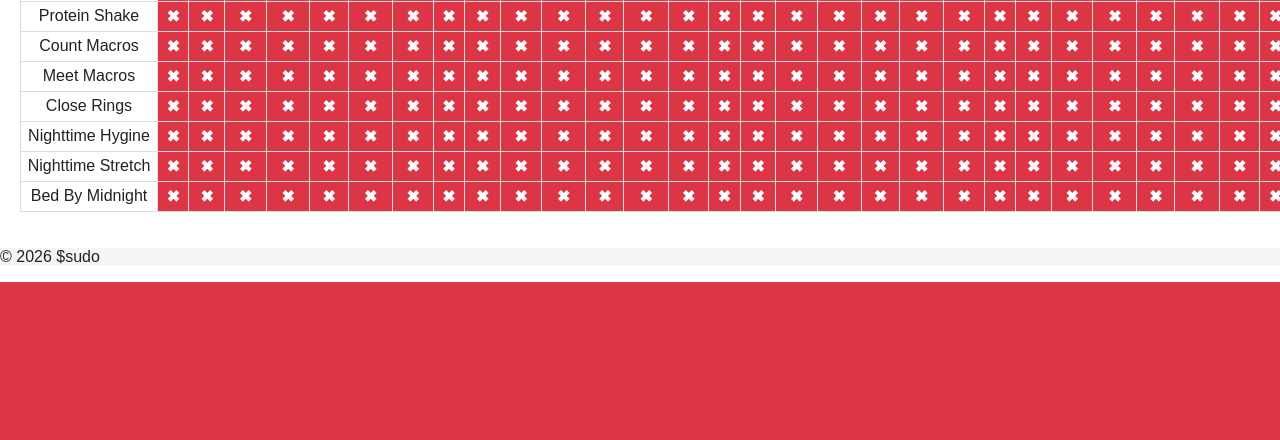
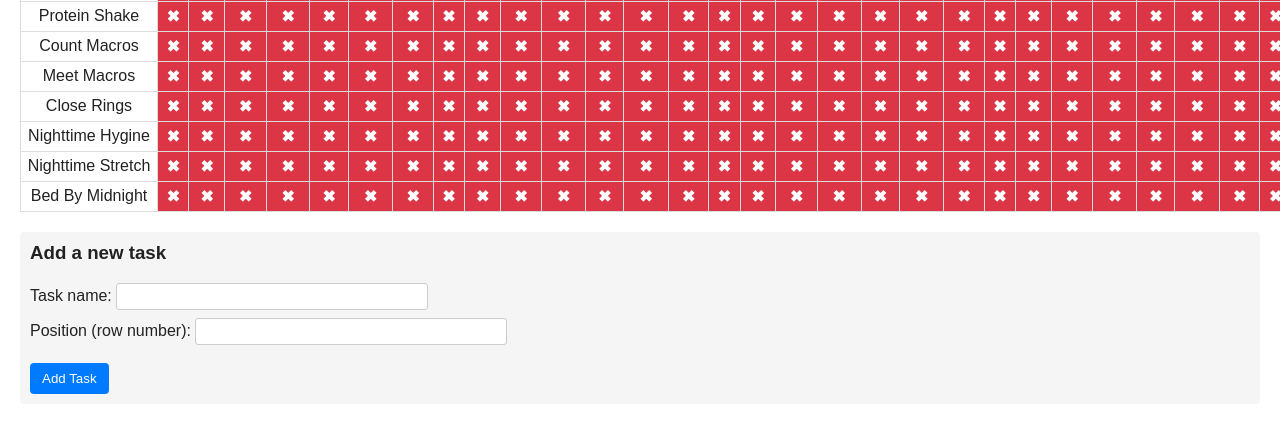
Before and after one commit to codyjwalker/DailyTaskTracker, a Flask app: page /monthly in a window 1280 px wide; the page is wider, and only the part inside the window is pictured. Shown: the part 788-1228 px from the top of that part. Before the commit the page ends 1070 px from the top of that part, so only its background shows below. Run offline with Flask 2, Linux system fonts and the light colour scheme.

Commit message:
Rename Daily Tasks & ToDo List Items to be more distinct from each other.  Remove unnecessary pycache files.

```diff
--- a/app/routes.py
+++ b/app/routes.py
@@ -2,6 +2,10 @@
 """
 Simple Flask application for tracking daily tasks.
 Author: $sudo
+
+Personal Task Tracker – Routes module.
+
+This module implements the Flask routes for the application.
 """
 
 import os
@@ -9,264 +13,312 @@ import json
 import datetime
 import uuid
 
-
-from flask import (
-    render_template,
-    request,
-    redirect,
-    url_for,
-)
-
-# Import the Flask app that lives in app/__init__.py
-# (This is the actual application object, not the proxy.)
+from flask import render_template, request, redirect, url_for
 from . import app
 
 
-# ------------------------------------------------------------------
-# Data‑file paths – relative to the package root
-# ------------------------------------------------------------------
+# ----------------------------------------------------------------------
+# Configuration & file names
+# ----------------------------------------------------------------------
 BASE_DIR = os.path.join(app.root_path, '..', 'data')
-DATA_FILE = os.path.join(BASE_DIR, 'tasks.json')
-TODO_FILE = os.path.join(BASE_DIR, 'todolist.json')
 
-# The fixed list of tasks for each day
-TASKS = [
-      'Wake Up By 8:30',
-      'Log Weight',
-      'Make Bed',
-      'Morning Mantra',
-      'Meditate',
-      'Morning Sun',
-      'Stretch',
-      'Check Email',
-      'Morning Hygine',
-      'Vitamins/Creatine',
-      'Workout Regime',
-      'Feed & Take Out Sharron',
-      'Work Goals',
-      'Tidy Up',
-      'ToDo (~30min)',
-      'Music Production Goals',
-      'Protein Shake',
-      'Count Macros',
-      'Meet Macros',
-      'Close Rings',
-      'Nighttime Hygine',
-      'Nighttime Stretch',
-      'Bed By Midnight'
+DAILY_TASKS_FILE = os.path.join(BASE_DIR, 'DailyTasks.json')
+TODO_LIST_FILE   = os.path.join(BASE_DIR, 'ToDoList.json')
+DAILY_TASKS_LIST = os.path.join(BASE_DIR, 'DailyTasksList.json')
+
+DEFAULT_DAILY_TASKS = [
+    'Wake Up By 8:30',
+    'Log Weight',
+    'Make Bed',
+    'Morning Mantra',
+    'Meditate',
+    'Morning Sun',
+    'Stretch',
+    'Check Email',
+    'Morning Hygine',
+    'Vitamins/Creatine',
+    'Workout Regime',
+    'Feed & Take Out Sharron',
+    'Work Goals',
+    'Tidy Up',
+    'ToDo (~30min)',
+    'Music Production Goals',
+    'Protein Shake',
+    'Count Macros',
+    'Meet Macros',
+    'Close Rings',
+    'Nighttime Hygine',
+    'Nighttime Stretch',
+    'Bed By Midnight',
 ]
 
+
+# ----------------------------------------------------------------------
+# Persistent storage helpers
+# ----------------------------------------------------------------------
+def load_task_names() -> list:
+    """Return the list of task names, creating the file if it does not exist."""
+    if not os.path.exists(DAILY_TASKS_LIST):
+        with open(DAILY_TASKS_LIST, 'w') as f:
+            json.dump(DEFAULT_DAILY_TASKS, f, indent=4)
+        return DEFAULT_DAILY_TASKS.copy()
+
+    with open(DAILY_TASKS_LIST, 'r') as f:
+        try:
+            return json.load(f)
+        except json.JSONDecodeError:
+            return DEFAULT_DAILY_TASKS.copy()
+
+
+def save_task_names(task_names: list) -> None:
+    """Persist the list of task names."""
+    with open(DAILY_TASKS_LIST, 'w') as f:
+        json.dump(task_names, f, indent=4)
+
+
+def load_daily_tasks() -> dict:
+    """Load the per‑date status map."""
+    if not os.path.exists(DAILY_TASKS_FILE):
+        with open(DAILY_TASKS_FILE, 'w') as f:
+            json.dump({}, f)
+        return {}
+
+    with open(DAILY_TASKS_FILE, 'r') as f:
+        try:
+            data = json.load(f)
+            return {str(k): v for k, v in data.items()}
+        except json.JSONDecodeError:
+            return {}
+
+
+def save_daily_tasks(data: dict) -> None:
+    """Persist the per‑date status map."""
+    with open(DAILY_TASKS_FILE, 'w') as f:
+        json.dump(data, f, indent=4)
+
+
+def load_todo_items() -> list:
+    """Return the list of To‑Do items, creating the file if it does not exist."""
+    if not os.path.exists(TODO_LIST_FILE):
+        with open(TODO_LIST_FILE, 'w') as f:
+            json.dump([], f)
+        return []
+
+    with open(TODO_LIST_FILE, 'r') as f:
+        try:
+            return json.load(f)
+        except json.JSONDecodeError:
+            return []
+
+
+def save_todo_items(items: list) -> None:
+    """Persist the To‑Do items list."""
+    with open(TODO_LIST_FILE, 'w') as f:
+        json.dump(items, f, indent=4)
+
+
+# ----------------------------------------------------------------------
+# Calendar navigation helpers
+# ----------------------------------------------------------------------
 def get_previous_month(year: int, month: int) -> tuple[int, int]:
     """Return (prev_year, prev_month)."""
     return (year - 1, 12) if month == 1 else (year, month - 1)
+
 
 def get_next_month(year: int, month: int) -> tuple[int, int]:
     """Return (next_year, next_month)."""
     return (year + 1, 1) if month == 12 else (year, month + 1)
 
-def load_data():
-    """Load the tasks data from the JSON file."""
-    if not os.path.exists(DATA_FILE):
-        # Create an empty file if it doesn't exist
-        with open(DATA_FILE, 'w') as f:
-            json.dump({}, f)
-        return {}
-    with open(DATA_FILE, 'r') as f:
-        try:
-            data = json.load(f)
-            # Ensure keys are strings
-            return {str(k): v for k, v in data.items()}
-        except json.JSONDecodeError:
-            # Corrupted file, reset
-            return {}
 
-def save_data(data):
-    """Save the tasks data to the JSON file."""
-    with open(DATA_FILE, 'w') as f:
-        json.dump(data, f, indent=4)
-
-def get_date_data(date_str):
-    """Get the tasks dictionary for a specific date string (YYYY-MM-DD).
-    If the date does not exist, initialize with all tasks set to False.
-    """
-    data = load_data()
-    if date_str not in data:
-        # Initialize
-        data[date_str] = {task: False for task in TASKS}
-        save_data(data)
-    return data[date_str]
-
-def update_date_data(date_str, statuses):
-    """Update the tasks statuses for a given date string.
-    `statuses` is a dict mapping task names to bool.
-    """
-    data = load_data()
-    data[date_str] = statuses
-    save_data(data)
-
-def generate_month_view(year, month):
-    """Generate data for rendering the monthly overview.
-    Returns a list of days with date strings, weekday, and task statuses.
-    """
-    # First day of month
+# ----------------------------------------------------------------------
+# Monthly view generator
+# ----------------------------------------------------------------------
+def generate_month_view(year: int, month: int):
+    """Return a list of day info dicts for the month."""
     first_day = datetime.date(year, month, 1)
-    # Last day
     if month == 12:
         last_day = datetime.date(year, month, 31)
     else:
         last_day = datetime.date(year, month + 1, 1) - datetime.timedelta(days=1)
     num_days = last_day.day
 
-    data = load_data()
+    data = load_daily_tasks()
+    task_names = load_task_names()
     days = []
+
     for day in range(1, num_days + 1):
         date_obj = datetime.date(year, month, day)
         date_str = date_obj.isoformat()
-        # Ensure data exists
+
         if date_str not in data:
-            data[date_str] = {task: False for task in TASKS}
-        day_info = {
+            data[date_str] = {task: False for task in task_names}
+        else:
+            # Ensure any newly added task names are present
+            for task in task_names:
+                if task not in data[date_str]:
+                    data[date_str][task] = False
+
+        days.append({
             'date': date_str,
             'day': day,
             'weekday': date_obj.strftime('%a'),
-            'statuses': data[date_str]
-        }
-        days.append(day_info)
-    # Persist any new dates
-    save_data(data)
+            'statuses': data[date_str],
+        })
+
+    save_daily_tasks(data)
     return days
 
-def load_todo_data():
-    """Return the list of todo items.  Create the file if it does not exist."""
-    if not os.path.exists(TODO_FILE):
-        with open(TODO_FILE, 'w') as f:
-            json.dump([], f)
-        return []
 
-    with open(TODO_FILE, 'r') as f:
-        try:
-            return json.load(f)
-        except json.JSONDecodeError:
-            return []
+# ----------------------------------------------------------------------
+# Per‑date helpers
+# ----------------------------------------------------------------------
+def get_daily_status(date_str: str) -> dict:
+    """Return status dict for a date, ensuring all tasks exist."""
+    data = load_daily_tasks()
+    task_names = load_task_names()
 
-def save_todo_data(data):
-    """Persist the todo list."""
-    with open(TODO_FILE, 'w') as f:
-        json.dump(data, f, indent=4)
+    if date_str not in data:
+        data[date_str] = {task: False for task in task_names}
+        save_daily_tasks(data)
+    else:
+        for task in task_names:
+            if task not in data[date_str]:
+                data[date_str][task] = False
+        save_daily_tasks(data)
+
+    return data[date_str]
 
 
-@app.context_processor
-def inject_now():
-    """Provide the current year to templates for the footer."""
-    return {'current_year': datetime.datetime.utcnow().year}
+def update_daily_status(date_str: str, statuses: dict) -> None:
+    """Update the status map for a date and persist."""
+    data = load_daily_tasks()
+    data[date_str] = statuses
+    save_daily_tasks(data)
+
+
+# ----------------------------------------------------------------------
+# Routes
+# ----------------------------------------------------------------------
+@app.route('/monthly')
+def monthly():
+    """Render the monthly overview."""
+    today = datetime.date.today()
+    month = int(request.args.get('month', today.month))
+    year = int(request.args.get('year', today.year))
+
+    days = generate_month_view(year, month)
+
+    prev_year, prev_month = get_previous_month(year, month)
+    next_year, next_month = get_next_month(year, month)
+
+    task_names = load_task_names()
+
+    return render_template(
+        'monthly.html',
+        year=year,
+        month=month,
+        month_name=datetime.date(year, month, 1).strftime('%B'),
+        days=days,
+        tasks=task_names,
+        prev_year=prev_year,
+        prev_month=prev_month,
+        next_year=next_year,
+        next_month=next_month,
+    )
+
+
+@app.route('/daily', methods=['GET', 'POST'])
+def daily():
+    """Render and handle the daily overview."""
+    date_str = request.args.get('date')
+    if not date_str:
+        date_str = datetime.date.today().isoformat()
+
+    try:
+        datetime.datetime.strptime(date_str, '%Y-%m-%d')
+    except ValueError:
+        return redirect(url_for('monthly'))
+
+    if request.method == 'POST':
+        task_names = load_task_names()
+        statuses = {task: f'task_{i}' in request.form for i, task in enumerate(task_names)}
+        update_daily_status(date_str, statuses)
+        return redirect(url_for('daily', date=date_str))
+
+    day_statuses = get_daily_status(date_str)
+    task_names = load_task_names()
+    return render_template(
+        'daily.html',
+        date=date_str,
+        tasks=task_names,
+        statuses=day_statuses,
+    )
+
+
+@app.route('/add_task', methods=['POST'])
+def add_task():
+    """Handle addition of a new daily task via the monthly view."""
+    name = request.form.get('name', '').strip()
+    pos = request.form.get('position', '').strip()
+
+    if not name:
+        return redirect(url_for('monthly'))
+
+    try:
+        pos_int = int(pos)
+    except (ValueError, TypeError):
+        pos_int = None
+
+    task_names = load_task_names()
+
+    if pos_int is None or pos_int < 1 or pos_int > len(task_names) + 1:
+        pos_int = len(task_names) + 1
+
+    task_names.insert(pos_int - 1, name)
+    save_task_names(task_names)
+
+    # Add the new task to all existing dates
+    data = load_daily_tasks()
+    for date_str, statuses in data.items():
+        if name not in statuses:
+            statuses[name] = False
+    save_daily_tasks(data)
+
+    return redirect(url_for('monthly'))
 
 
 @app.route('/todolist', methods=['GET', 'POST'])
 def todo():
-    """ Render the ToDo list page and process add/complete actions """
+    """Render the To‑Do list page and handle add/complete actions."""
     if request.method == 'POST':
         action = request.form.get('action')
-
-        # ----- Add a new item ------------------------------------
         if action == 'add':
             name = request.form.get('name', '').strip()
-            if name:                                       # guard against empty strings
+            if name:
                 new_item = {
                     'id': str(uuid.uuid4()),
                     'name': name,
                     'completed': False,
                     'timestamp': None,
                 }
-                todo_items = load_todo_data()
-                todo_items.append(new_item)
-                save_todo_data(todo_items)
-
+                items = load_todo_items()
+                items.append(new_item)
+                save_todo_items(items)
             return redirect(url_for('todo'))
 
-        # ----- Mark an item as completed --------------------------
-        elif action == 'complete':
+        if action == 'complete':
             item_id = request.form.get('item_id')
             if item_id:
-                todo_items = load_todo_data()
-                for itm in todo_items:
+                items = load_todo_items()
+                for itm in items:
                     if itm['id'] == item_id:
                         itm['completed'] = True
                         itm['timestamp'] = datetime.datetime.now().isoformat(sep=' ', timespec='seconds')
                         break
-                save_todo_data(todo_items)
-
+                save_todo_items(items)
             return redirect(url_for('todo'))
 
-    # ----- GET ----------------------------------------------------
-    todo_items = load_todo_data()
-    pending = [i for i in todo_items if not i.get('completed')]
-    completed = [i for i in todo_items if i.get('completed')]
+    items = load_todo_items()
+    pending = [i for i in items if not i.get('completed')]
+    completed = [i for i in items if i.get('completed')]
     return render_template('todolist.html', pending=pending, completed=completed)
-
-@app.route('/')
-@app.route('/monthly')
-def monthly():
-    """Render the monthly view for an arbitrary month/year."""
-    """If no `year`/`month` is supplied the current month is used."""
-
-    """ Resolve the requested month & year """
-    today = datetime.date.today()
-    month = int(request.args.get('month', today.month))
-    year  = int(request.args.get('year', today.year))
-
-    """ Build the calendar and calculate prev/next """
-    days = generate_month_view(year, month)
-
-    prev_year, prev_month = get_previous_month(year, month)
-    next_year, next_month = get_next_month(year, month)
-
-    """ Render """
-    return render_template(
-        'monthly.html',
-        year=year,
-        month=month,
-        month_name=datetime.date(year, month, 1).strftime('%B'),
-        days=days,
-        tasks=TASKS,
-        # The four values below are used by the navigation links
-        prev_year=prev_year, prev_month=prev_month,
-        next_year=next_year, next_month=next_month
-    )
-
-
-@app.route('/daily', methods=['GET', 'POST'])
-def daily():
-    """Render and handle the daily overview page."""
-    # Determine date: from query param or today's date
-    date_str = request.args.get('date')
-    if not date_str:
-        date_str = datetime.date.today().isoformat()
-
-    # Validate date format
-    try:
-        date_obj = datetime.datetime.strptime(date_str, '%Y-%m-%d').date()
-    except ValueError:
-        # Invalid date, redirect to monthly
-        return redirect(url_for('monthly'))
-
-    if request.method == 'POST':
-        # Process form submission
-        statuses = {}
-        for idx, task in enumerate(TASKS):
-            key = f'task_{idx}'
-            statuses[task] = key in request.form
-        update_date_data(date_str, statuses)
-        return redirect(url_for('daily', date=date_str))
-
-    # For GET request, load data
-    day_statuses = get_date_data(date_str)
-    return render_template(
-        'daily.html',
-        date=date_str,
-        tasks=TASKS,
-        statuses=day_statuses
-    )
-
-if __name__ == '__main__':
-    # Host 0.0.0.0 to allow access from other devices on the LAN
-    app.run(host='0.0.0.0', port=5000, debug=True)
--- a/static/css/style.css
+++ b/static/css/style.css
@@ -221,3 +221,31 @@ nav a.nav-btn:hover {
     font-size: 0.9rem;
     color: var(--text);
 }
+
+/* ── Task‑Form Styling ─────────────────────────────────────────────────────── */
+.task-form {
+    margin-top: 20px;
+    padding: 10px;
+    background-color: var(--header-bg);
+    border-radius: 4px;
+}
+
+.task-form h3 { margin-top: 0; }
+
+.task-form label {
+    display: block;
+    margin-bottom: 8px;
+}
+
+.task-form input[type="text"],
+.task-form input[type="number"] {
+    padding: 5px;
+    border: 1px solid var(--input-border);
+    border-radius: 3px;
+    width: 100%;
+    max-width: 300px;
+}
+
+.task-form button {
+    margin-top: 10px;
+}
--- a/templates/monthly.html
+++ b/templates/monthly.html
@@ -47,4 +47,21 @@
         {% endfor %}
     </tbody>
 </table>
+
+<!-- ── Add Task Form ──── -->
+<div class="task-form">
+    <h3>Add a new task</h3>
+    <form method="post" action="{{ url_for('add_task') }}">
+        <label>
+            Task name:
+            <input type="text" name="name" required>
+        </label>
+        <label>
+            Position (row number):
+            <input type="number" name="position" min="1" step="1">
+        </label>
+        <button type="submit">Add Task</button>
+    </form>
+</div>
+
 {% endblock %}
```
Also changed, not shown: data/DailyTasksList.json (added, +25 -0 lines), data/DailyTasks.json (renamed from data/tasks.json), 1 other file.
